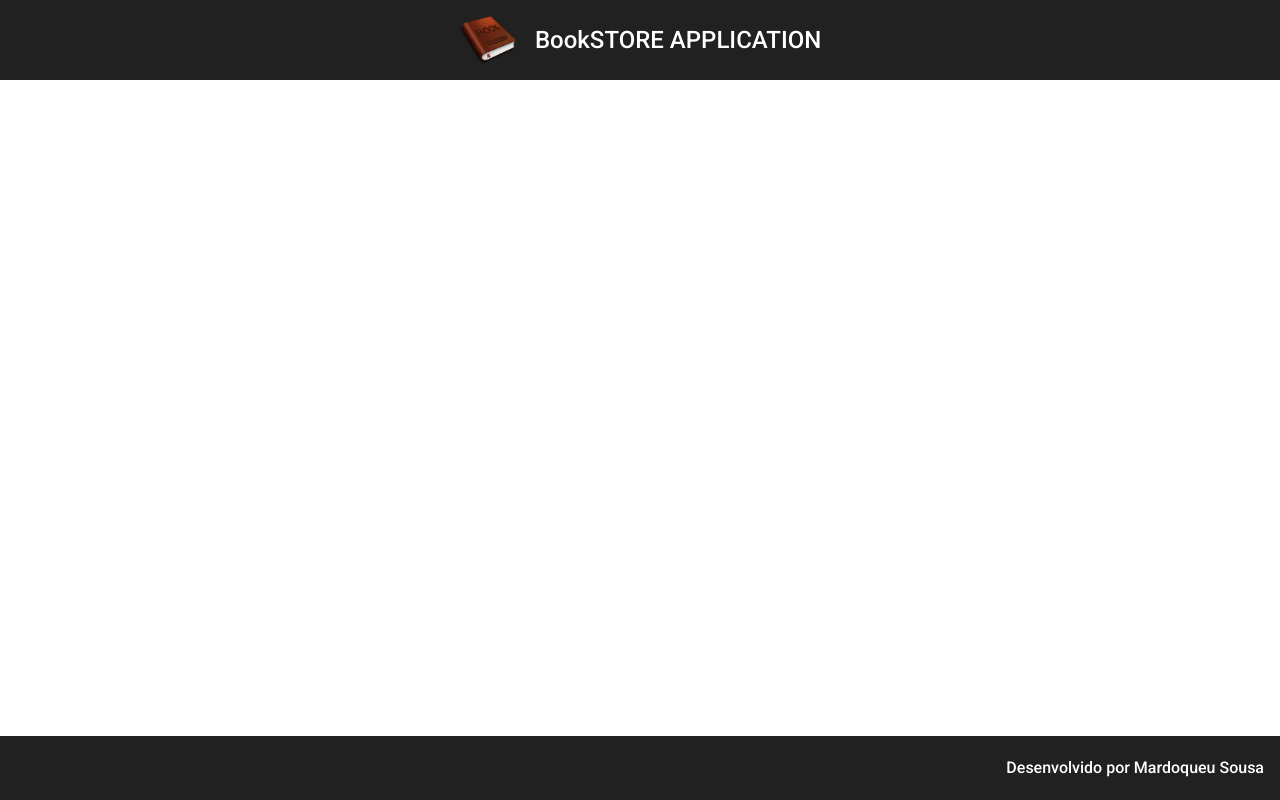
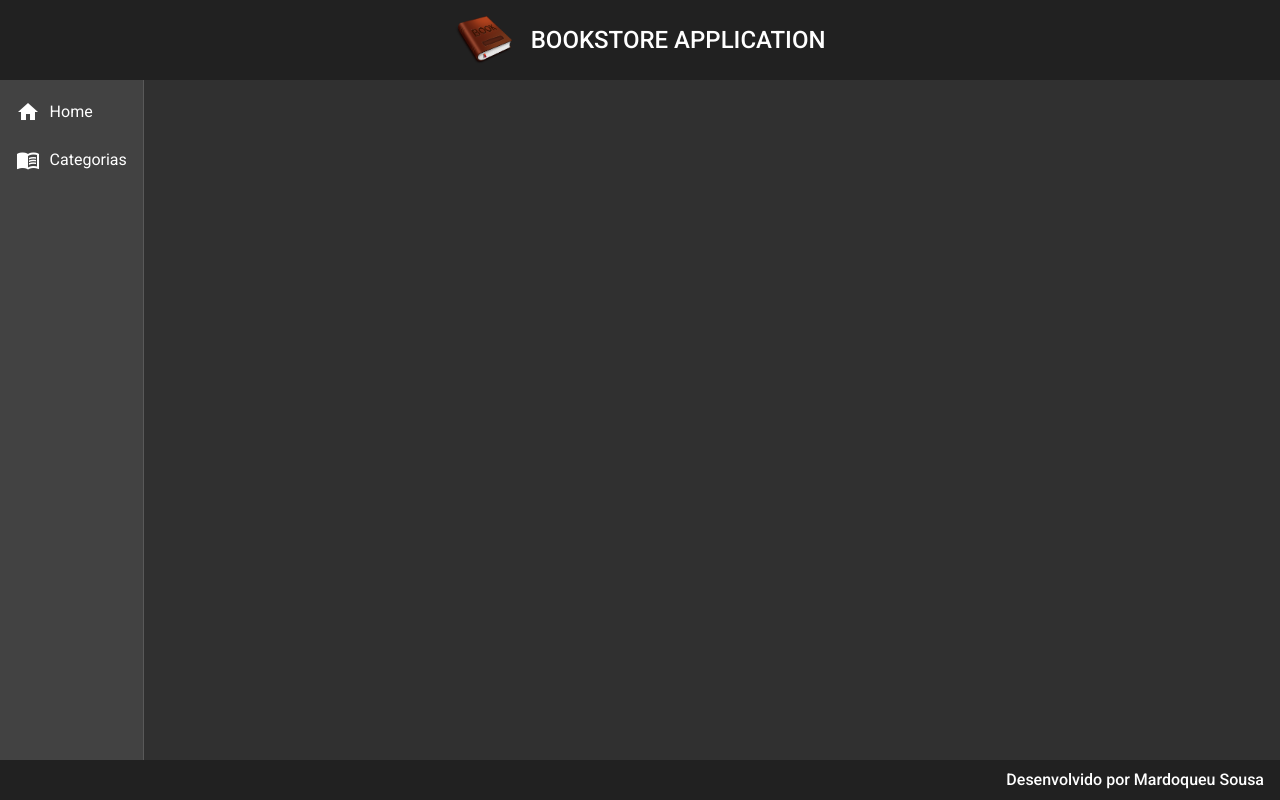
Before and after one commit to Mardoqueu/bookstore-front, an Angular app: page / in a window 1280 px wide. Built offline with nearby package versions, Linux system fonts and the light colour scheme.

Commit message:
componente nav criado

```diff
--- a/src/app/app.component.html
+++ b/src/app/app.component.html
@@ -1,2 +1,3 @@
 <app-header></app-header>
+<app-nav></app-nav>
 <app-footer></app-footer>
--- a/src/app/components/template/footer/footer.component.css
+++ b/src/app/components/template/footer/footer.component.css
@@ -3,4 +3,5 @@
     bottom: 0;
     justify-content: flex-end;
     font-size: 1rem;
+    height: 5%;
 }
--- a/src/app/components/template/header/header.component.css
+++ b/src/app/components/template/header/header.component.css
@@ -2,7 +2,7 @@
     height: 3rem;
 }
 
-.header{
+.header {
     justify-content: center;
     height: 10%;
 }
@@ -10,7 +10,6 @@
 span {
     display: flex;
     align-items: center;
-    justify-content: center;
 }
 
 h1 {
--- a/src/app/components/template/header/header.component.html
+++ b/src/app/components/template/header/header.component.html
@@ -1,8 +1,8 @@
 <mat-toolbar class="header">
     <span>
-        <img src="assets/img/book.png" alt="">
+      <img src="assets/img/book.png" alt="" />
     </span>
     <span>
-        <h1>BookSTORE APPLICATION</h1>
+        <h1>BOOKSTORE APPLICATION</h1>
     </span>
   </mat-toolbar>
--- /dev/null
+++ b/src/app/components/template/nav/nav.component.css
@@ -0,0 +1,7 @@
+.container {
+    height: 85%;
+}
+
+i {
+    padding-right: .6rem;
+}
--- /dev/null
+++ b/src/app/components/template/nav/nav.component.html
@@ -0,0 +1,19 @@
+<mat-sidenav-container class="container">
+    <mat-sidenav mode="side" opened>
+        <mat-nav-list>
+            <a mat-list-item>
+                <i class="material-icons">home</i>
+                Home
+            </a>
+            <a mat-list-item>
+                <i class="material-icons">menu_book</i>
+                Categorias
+            </a>
+        </mat-nav-list>
+    </mat-sidenav>
+
+    <mat-sidenav-content>
+       <router-outlet></router-outlet>
+    </mat-sidenav-content>
+
+</mat-sidenav-container>
--- /dev/null
+++ b/src/app/components/template/nav/nav.component.ts
@@ -0,0 +1,15 @@
+import { Component, OnInit } from '@angular/core';
+
+@Component({
+  selector: 'app-nav',
+  templateUrl: './nav.component.html',
+  styleUrls: ['./nav.component.css']
+})
+export class NavComponent implements OnInit {
+
+  constructor() { }
+
+  ngOnInit(): void {
+  }
+
+}
```
Also changed, not shown: src/app/app.module.ts (+19 -17 lines).
